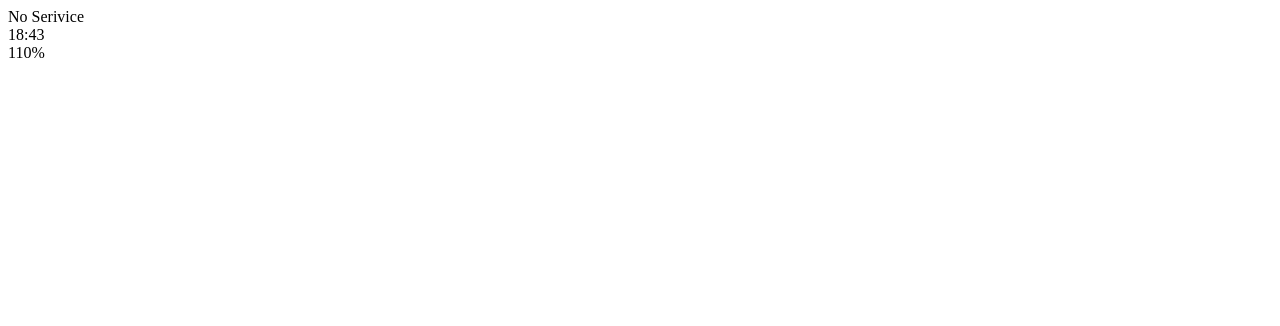
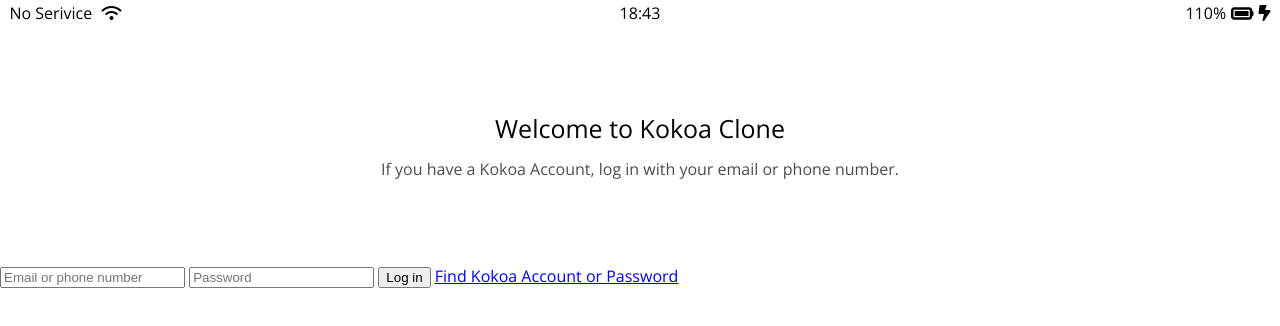
Before and after one commit to saradeveloper/kokoa-clone-2022, a plain HTML site: page index.html in a window 1280 px wide. Drawn offline with nearby package versions, Linux system fonts and the light colour scheme.

Commit message:
#6.2~#6.6

```diff
--- /dev/null
+++ b/css/reset.css
@@ -0,0 +1,129 @@
+/* http://meyerweb.com/eric/tools/css/reset/
+   v2.0 | 20110126
+   License: none (public domain)
+*/
+
+html,
+body,
+div,
+span,
+applet,
+object,
+iframe,
+h1,
+h2,
+h3,
+h4,
+h5,
+h6,
+p,
+blockquote,
+pre,
+a,
+abbr,
+acronym,
+address,
+big,
+cite,
+code,
+del,
+dfn,
+em,
+img,
+ins,
+kbd,
+q,
+s,
+samp,
+small,
+strike,
+strong,
+sub,
+sup,
+tt,
+var,
+b,
+u,
+i,
+center,
+dl,
+dt,
+dd,
+ol,
+ul,
+li,
+fieldset,
+form,
+label,
+legend,
+table,
+caption,
+tbody,
+tfoot,
+thead,
+tr,
+th,
+td,
+article,
+aside,
+canvas,
+details,
+embed,
+figure,
+figcaption,
+footer,
+header,
+hgroup,
+menu,
+nav,
+output,
+ruby,
+section,
+summary,
+time,
+mark,
+audio,
+video {
+  margin: 0;
+  padding: 0;
+  border: 0;
+  font-size: 100%;
+  font: inherit;
+  vertical-align: baseline;
+}
+/* HTML5 display-role reset for older browsers */
+article,
+aside,
+details,
+figcaption,
+figure,
+footer,
+header,
+hgroup,
+menu,
+nav,
+section {
+  display: block;
+}
+body {
+  line-height: 1;
+}
+ol,
+ul {
+  list-style: none;
+}
+blockquote,
+q {
+  quotes: none;
+}
+blockquote:before,
+blockquote:after,
+q:before,
+q:after {
+  content: "";
+  content: none;
+}
+table {
+  border-collapse: collapse;
+  border-spacing: 0;
+}
--- /dev/null
+++ b/css/status-bar.css
@@ -0,0 +1,27 @@
+.status-bar {
+  display: flex;
+  justify-content: center;
+  padding: 5px 3px;
+}
+
+.status-bar__column {
+  width: 33%;
+}
+
+.status-bar__column:first-child span {
+  margin-right: 5px;
+}
+
+.status-bar__column:nth-child(2) {
+  display: flex;
+  justify-content: center;
+}
+.status-bar__column:last-child {
+  display: flex;
+  justify-content: flex-end;
+  align-items: center;
+}
+
+.status-bar__column .fa-battery-full {
+  margin: 0px 5px;
+}
--- /dev/null
+++ b/css/styles.css
@@ -0,0 +1,22 @@
+@import url("https://fonts.googleapis.com/css2?family=Open+Sans:wght@400;600&display=swap");
+@import "reset.css";
+@import "status-bar.css";
+body {
+  font-family: "Open Sans", sans-serif;
+}
+
+.welcome-header {
+  margin: 90px 0px;
+  text-align: center;
+  display: flex;
+  flex-direction: column;
+  align-items: center;
+}
+.welcome-header__title {
+  margin-bottom: 20px;
+  font-size: 25px;
+}
+.welcome-header__text {
+  width: 60%;
+  opacity: 0.7;
+}
--- a/index.html
+++ b/index.html
@@ -1,25 +1,45 @@
 <!DOCTYPE html>
 <html lang="en">
   <head>
+    <link rel="stylesheet" href="css/styles.css" />
     <meta charset="UTF-8" />
     <meta http-equiv="X-UA-Compatible" content="IE=edge" />
     <meta name="viewport" content="width=device-width, initial-scale=1.0" />
-    <title>Welcome to Kokoa Talk</title>
+    <title>Welcome to Kokoa Clone</title>
   </head>
   <body>
-    <div id="status-bar">
+    <div class="status-bar">
       <div class="status-bar__column">
         <span>No Serivice</span>
-        <!--To DO: Wifi Icon -->
+        <i class="fa-solid fa-wifi"></i>
       </div>
       <div class="status-bar__column">
         <span>18:43</span>
       </div>
       <div class="status-bar__column">
         <span>110%</span>
-        <!-- Battery Icon -->
-        <!-- Lightning Icon -->
+        <i class="fa-solid fa-battery-full fa-lg"></i>
+        <i class="fa-solid fa-bolt-lightning"></i>
       </div>
     </div>
+
+    <header class="welcome-header">
+      <h1 class="welcome-header__title">Welcome to Kokoa Clone</h1>
+      <p class="welcome-header__text">
+        If you have a Kokoa Account, log in with your email or phone number.
+      </p>
+    </header>
+
+    <form id="login-form">
+      <input type="text" placeholder="Email or phone number" />
+      <input type="password" placeholder="Password" />
+      <input type="submit" value="Log in" />
+      <a href="#">Find Kokoa Account or Password</a>
+    </form>
+
+    <script
+      src="https://kit.fontawesome.com/514fec19c7.js"
+      crossorigin="anonymous"
+    ></script>
   </body>
 </html>
```
